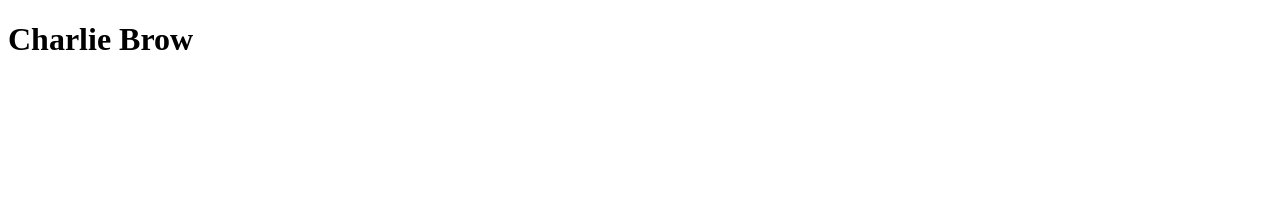
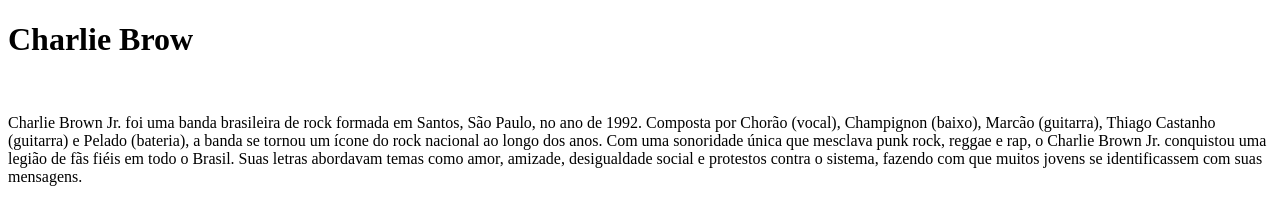
Before and after one commit to isinhateytey/trabaiho, a plain HTML site: page index.html in a window 1280 px wide. Drawn offline with Linux system fonts and the light colour scheme.

Commit message:
mudança

```diff
--- a/index.html
+++ b/index.html
@@ -9,6 +9,7 @@
 <body>
     <h1 class="titulo">Charlie Brow</h1>
     <br>
-    <p class="texto"></p>
+    <p class="texto">Charlie Brown Jr. foi uma banda brasileira de rock formada em Santos, São Paulo, no ano de 1992. Composta por Chorão (vocal), Champignon (baixo), Marcão (guitarra), Thiago Castanho (guitarra) e Pelado (bateria), a banda se tornou um ícone do rock nacional ao longo dos anos.
+Com uma sonoridade única que mesclava punk rock, reggae e rap, o Charlie Brown Jr. conquistou uma legião de fãs fiéis em todo o Brasil. Suas letras abordavam temas como amor, amizade, desigualdade social e protestos contra o sistema, fazendo com que muitos jovens se identificassem com suas mensagens.</p>
 </body>
 </html>
```
